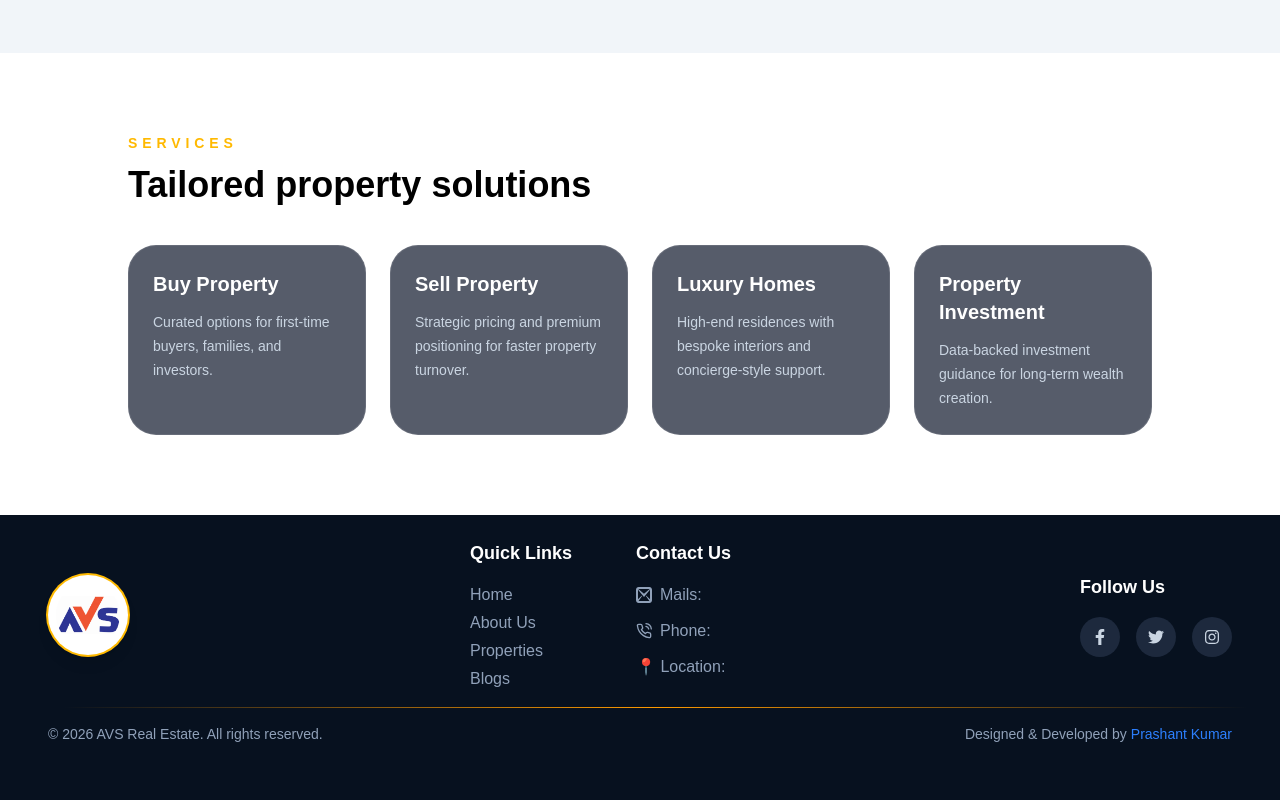
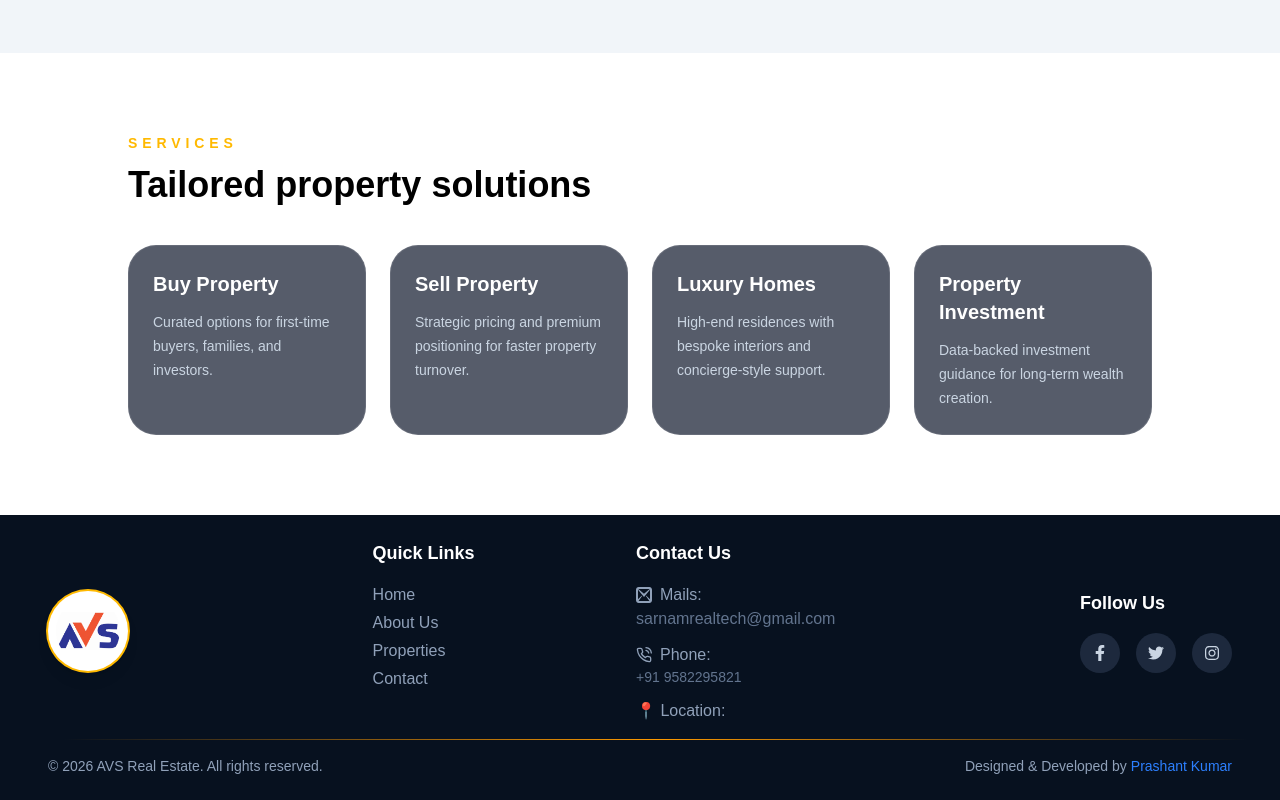
Before and after one commit to Prashant-kumar-pcpk/AVS-Frontend, a Next.js app: page / in a window 1280 px wide. Shown: the part 3409-4209 px from the top of the page. Before the commit the page ends 4177 px from the top, so only its background shows below. Built offline with nearby package versions, Linux system fonts and the light colour scheme.

Commit message:
addes changes

```diff
--- a/src/components/Footer.js
+++ b/src/components/Footer.js
@@ -26,7 +26,7 @@ export default function Footer () {
                             <li><a href="/" className="text-slate-400 hover:text-amber-400">Home</a></li>
                             <li><a href="/about" className="text-slate-400 hover:text-amber-400">About Us</a></li>
                             <li><a href="/properties" className="text-slate-400 hover:text-amber-400">Properties</a></li>
-                            <li><a href="/blogs" className="text-slate-400 hover:text-amber-400">Blogs</a></li>
+                            <li><a href="/contact" className="text-slate-400 hover:text-amber-400">Contact</a></li>
                         </ul>
                         </div>
 
@@ -34,11 +34,12 @@ export default function Footer () {
                         <h2 className="mb-4 text-lg font-semibold">Contact Us</h2>
                         <ul className="mt-3 space-y-3">
                         <li>
-                            <a href="mailto:info@avsrealty.com"
+                            <a href="mailto:sarnamrealtech@gmail.com"
                             className="flex items-center gap-2 text-slate-400 hover:text-amber-400" >
                             <ImMail2 />
                             Mails:
                             </a>
+                            <p className="text-slate-500">sarnamrealtech@gmail.com</p>
                         </li>
 
                         <li>
@@ -47,6 +48,7 @@ export default function Footer () {
                             <FiPhoneCall />
                             Phone:
                             </a>
+                            <p className="text-sm text-slate-500">+91 9582295821</p>
                         </li>
 
                         <li>
```
